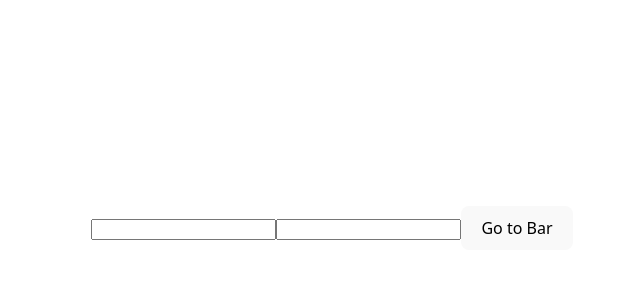
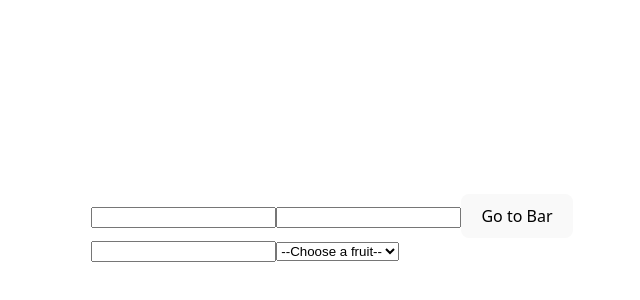
Before and after one commit to DanielElbaz/Elevation-React, a React (Vite) app in the folder intro/: page / in a window 1280 px wide. Shown: the part 172-472 px from the top of the page, without its empty margins (308-948 px from the left). Built offline with nearby package versions, Linux system fonts and the light colour scheme.

Commit message:
Exercise 2 Input

```diff
--- a/intro/src/App.jsx
+++ b/intro/src/App.jsx
@@ -6,6 +6,7 @@ import React, { useState } from 'react';
 import Home from './states/exercise2/home.jsx';
 import Landing from './states/exercise2/landing.jsx';
 import Exercise1Input from './input/Exercise1Input.jsx';
+import Exercise2Input from './input/Exercise2Input.jsx';
 
 
 
@@ -43,6 +44,7 @@ function App() {
         {data.currentPage === "Landing" ? (<Landing user={data.user} store={data.store} />) : (<Home store={data.store} shouldDiscount={data.shouldDiscount} />)}
  */}
         <Exercise1Input />
+        <Exercise2Input />
       </div>
 
 
--- /dev/null
+++ b/intro/src/input/Exercise2Input.jsx
@@ -0,0 +1,26 @@
+import { useState } from "react";
+
+const Exercise2Input = () => {
+    const [name, setName] = useState("");
+    const [fruit, setFruit] = useState("");
+
+    return (
+        <div>
+            <input
+                id="name-input"
+                onChange={(e) => setName(e.target.value)}
+                value={name}
+            />
+            <select
+                id="select-input"
+                onChange={(e) => setFruit(e.target.value)}
+                value={fruit}>
+                <option value=""disabled> --Choose a fruit--</option>
+                <option value="apple">Apple</option>
+                <option value="banana">Banana</option>
+                <option value="orange">Orange</option>
+            </select>
+        </div>
+    );
+};
+export default Exercise2Input;
```
